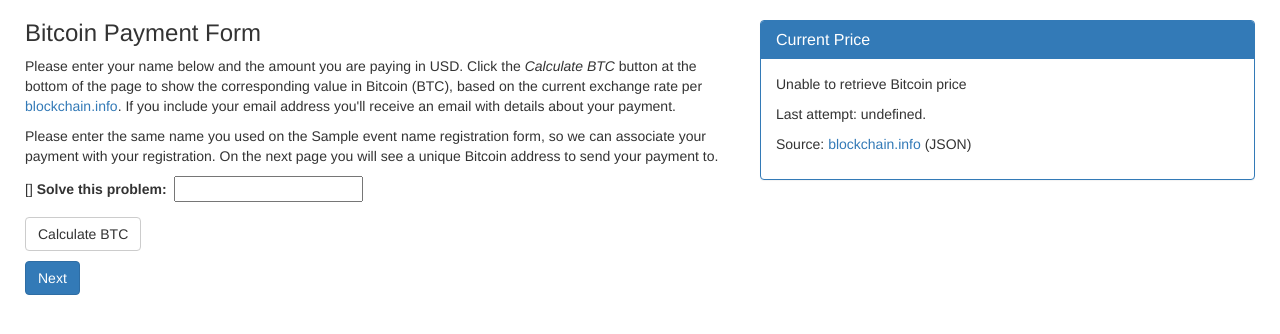
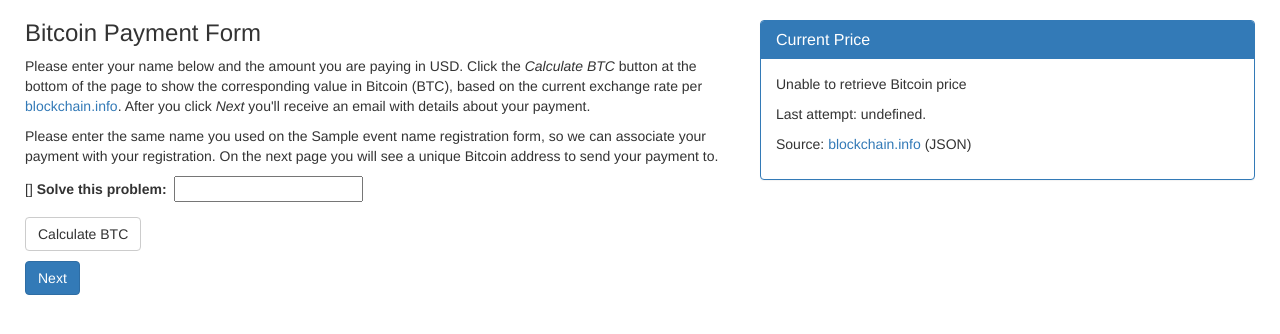
Before and after one commit to JuBrandt/cointrax, a Django app: template templates/index.html in a window 1280 px wide. Shown: the part 81-415 px from the top of the page. Run offline with Django 3.2, Linux system fonts and the light colour scheme; the template is opened without the code that fills it: most values are stand-ins (such as "Sample title", 1, 10 or a date in 2020); form fields are guessed from the names that the template uses; some libraries are stand-ins or nearby versions.

Commit message:
Changed wording on the index page, since email address is required.

```diff
--- a/templates/index.html
+++ b/templates/index.html
@@ -16,8 +16,8 @@
     Click the <em>Calculate BTC</em> button at the bottom of the page to show the
     corresponding value in Bitcoin (BTC), based on the current exchange rate per
     <a href="https://markets.blockchain.info" target="_blank">blockchain.info</a>.
-    If you include your email address you'll receive an email with details
-    about your payment.</p>
+    After you click <em>Next</em> you'll receive an email with details about
+    your payment.</p>
 
     <p>
     {% if event_name %}
```
